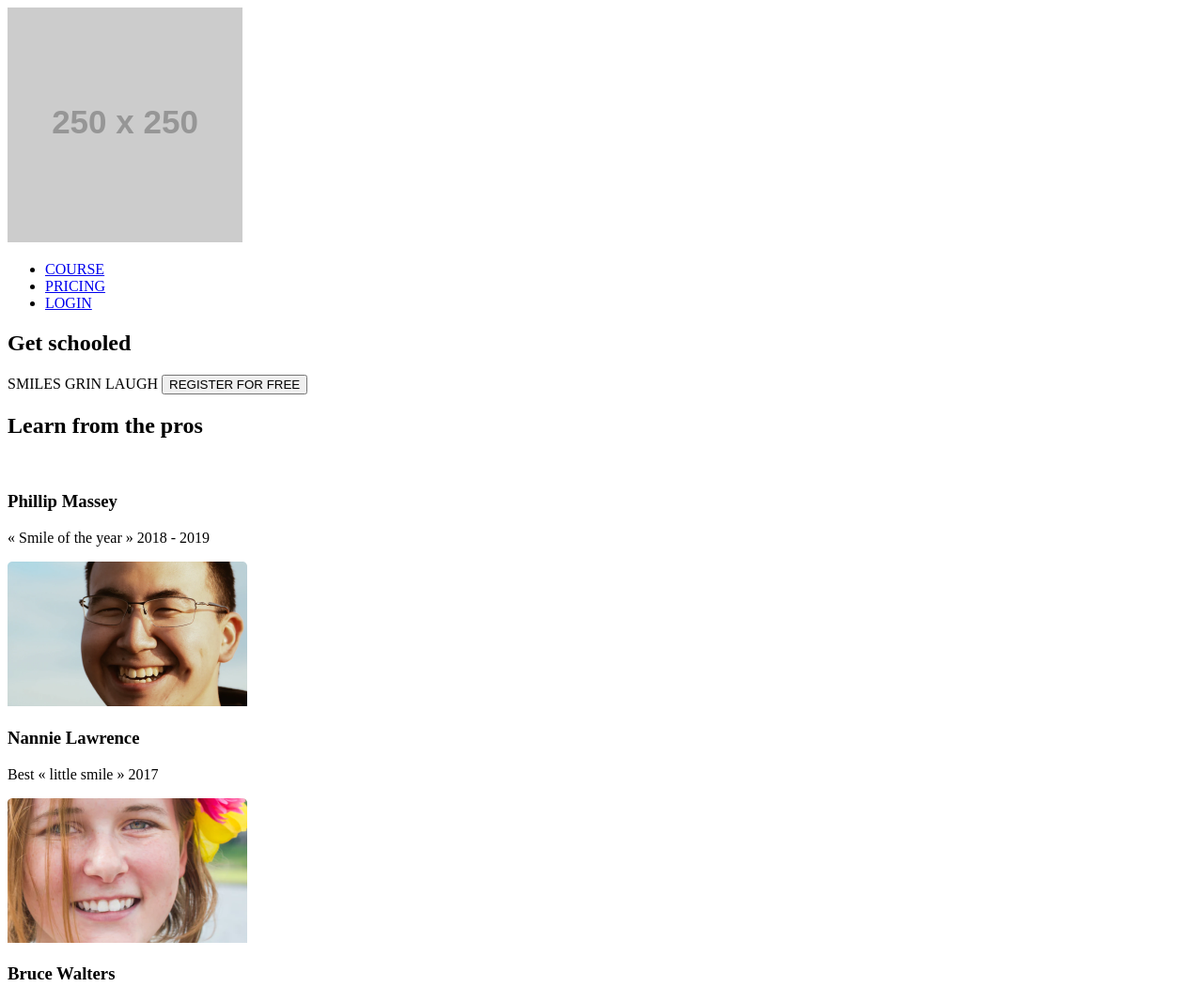
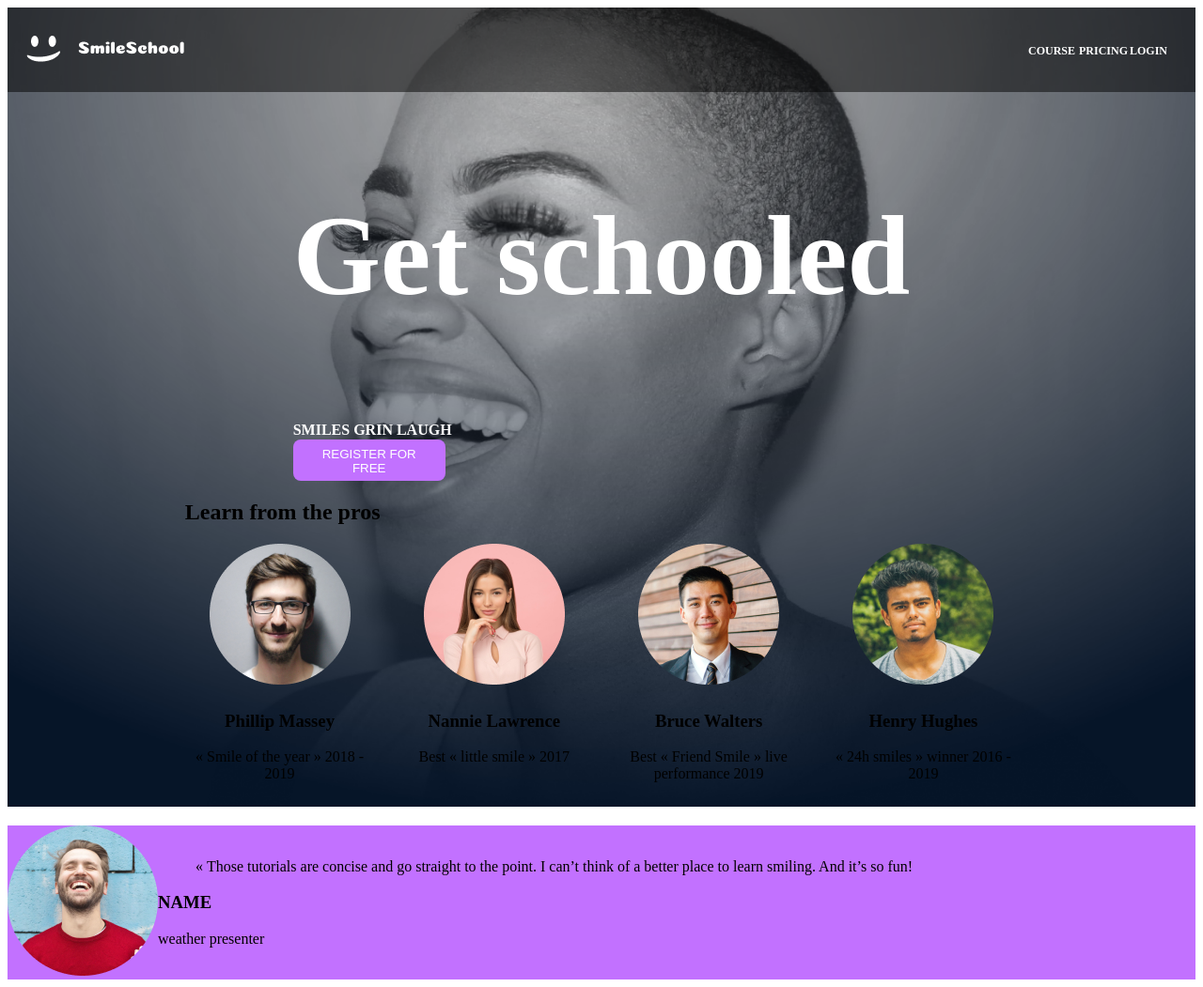
Before and after one commit to dicarlos-maker/alx_html_css, a plain HTML site: page css_advanced/index.html in a window 1280 px wide. Shown: the top 1051 px of the page at 94% size. Drawn offline with Linux system fonts and the light colour scheme; placeholder pictures from the web are drawn by us.

Commit message:
Files and folder created

```diff
--- a/css_advanced/index.html
+++ b/css_advanced/index.html
@@ -8,56 +8,61 @@
     <title>Document</title>
 </head>
 <body>
+    <div class="wrapper">
         <header>
           <nav>
-            <img src="https://fakeimg.pl/250x250?text=Sample+Logo" alt="logo">
-
+            <img src="./images/logo.png" alt="logo">
             <ul>
               <li><a href="#">COURSE</a></li>
               <li><a href="#">PRICING</a></li>
               <li><a href="#">LOGIN</a></li>
             </ul>
           </nav>
+        </header>
 
-    </header>
-    <main>
-        <section>
+        <section class="hero">
           <div>
             <h1>Get schooled</h1>
+            <div>
             <span>SMILES</span>
             <span>GRIN</span>
             <span>LAUGH</span>
+        </div>
+        <div>
             <button>REGISTER FOR FREE</button>
+        </div>
           </div>
           <div>
             <h2>Learn from the pros</h2>
+            <div class="instructors">
               <div>
-                    <div>
-                        <img src="./images/1 (3).png" alt="">
+                <img src="./images/1.png" alt="">
                 <h3>Phillip Massey</h3>
                 <p>« Smile of the year » 2018 - 2019</p>
               </div>
               <div>
-                        <img src="./images/6.png" alt="">
+                <img src="./images/3.png" alt="">
                 <h3>Nannie Lawrence</h3>
                 <p>Best « little smile » 2017</p>
               </div>
               <div>
-                        <img src="./images/7.png" alt="">
+                <img src="./images/2 (2).png" alt="">
                 <h3>Bruce Walters</h3>
                 <p>Best « Friend Smile » live performance 2019</p>
               </div>
               <div>
-                        <img src="./images/8.png" alt="">
+                <img src="./images/4.png" alt="">
                 <h3>Henry Hughes</h3>
                 <p>« 24h smiles » winner 2016 - 2019</p>
               </div>
             </div>
           </div>
         </section>
-        <section>
+      </div>
+
+        <section class="testimonials">
             <div>
-                <img src="./images/Bitmap.png" alt="image">
+                <img src="./images/5.png" alt="image">
             </div>
             <div>
                 <blockquote>« Those tutorials are concise and go straight to the point. I can’t think of a better place to learn smiling. And it’s so fun!</blockquote>
@@ -198,7 +203,7 @@
     <footer>
         <section>
             <div>
-                <img src="https://fakeimg.pl/250x250?text=Sample+Logo" alt="logo">
+                <img src="./images/logo.png" alt="logo">
                 <div>
                     <i class="fa-brands fa-facebook"></i>
                     <i class="fa-brands fa-twitter"></i>
--- a/css_advanced/styles.css
+++ b/css_advanced/styles.css
@@ -0,0 +1,131 @@
+.wrapper {
+    background-image: url(./images/Object.png);
+    background-size: cover;
+    background-position: center;
+}
+
+header {
+    background-color: rgba(0, 0, 0, 0.5);
+    /* Semi-transparent black background */
+    color: #fff;
+    /* Text color for contrast */
+    padding: 20px;
+    /* Adjust padding if needed */
+}
+
+nav {
+    display: flex;
+    /* Make navigation elements flexible for better layout */
+    justify-content: space-between;
+    /* Distribute elements horizontally */
+    align-items: center;
+    /* Align elements vertically */
+}
+
+nav li,
+a {
+    display: inline-block;
+    width: 50px;
+    height: 15px;
+    gap: 0px;
+    opacity: 0px;
+    font-family: Source Sans Pro;
+    font-size: 12px;
+    font-weight: 700;
+    line-height: 15.08px;
+    text-align: left;
+    text-decoration: none;
+    color: #ffffff;
+}
+
+h1 {
+    font-family: Source Sans Pro;
+    font-size: 120px;
+    font-weight: 700;
+    line-height: 150.84px;
+    text-align: center;
+    color: #ffffff;
+}
+
+span {
+    font-family: Source Sans Pro;
+    font-size: 16px;
+    font-weight: 700;
+    line-height: 20.11px;
+    text-align: center;
+    color: #FFFFFF;
+}
+
+.hero {
+    display: flex;
+    /* Make the hero section a flex container */
+    flex-direction: column;
+    /* Stack elements vertically */
+    align-items: center;
+    /* Center elements horizontally */
+    margin-bottom: 20px;
+    /* Add some bottom margin */
+}
+
+.hero h1 {
+    text-align: center;
+    /* Center the heading */
+}
+
+.hero .instructors {
+    display: flex;
+    /* Make instructor elements a flexbox container */
+    flex-wrap: wrap;
+    /* Allow elements to wrap onto multiple lines */
+    justify-content: space-between;
+    /* Distribute elements horizontally */
+    margin-top: 20px;
+    /* Add some top margin */
+}
+
+.hero .instructors div {
+    text-align: center;
+    /* Center text within each instructor block */
+    margin-bottom: 10px;
+    /* Add some bottom margin */
+    width: calc(25% - 20px);
+    /* Set width for each instructor block with some margin compensation */
+}
+
+.hero .instructors img {
+    margin-bottom: 5px;
+    /* Add some margin below the image */
+}
+
+
+button {
+    width: 162px;
+    height: 44px;
+    top: 419px;
+    left: 639px;
+    gap: 0px;
+    opacity: 0px;
+    background-color: #C271FF;
+    padding: 0.6em 2em;
+    border-radius: 8px;
+    color: #ffffff;
+    border: 0;
+    text-align: center;
+
+}
+
+.testimonials {
+    display: flex; /* Make the testimonials section a flex container */
+    align-items: center; /* Vertically center elements */
+    margin-bottom: 20px;
+    background: #C271FF;
+
+}
+
+footer {
+
+    background: #071629;
+
+
+
+}
--- /dev/null
+++ b/headphones/0-styles.css
@@ -0,0 +1,282 @@
+body {
+    margin: 0;
+}
+
+.nav {
+    list-style: none;
+    margin: 0;
+    padding: 0;
+    display: flex;
+}
+
+
+.navbar {
+    margin-bottom: 60px;
+    display: flex;
+    justify-content: space-between;
+    align-items: center;
+    padding: 0 45px;
+}
+
+.navbar ul li {
+    margin-left: 20px;
+    font-family: Source Sans Pro;
+    font-size: 12px;
+    font-weight: 700;
+    line-height: 15.08px;
+    text-align: left;
+}
+
+.navbar ul li a {
+    color: #ffffff;
+    text-decoration: none;
+}
+
+
+.logo {
+    width: 161px;
+    height: 32px;
+    top: 92px;
+    left: 200px;
+    gap: 0px;
+    opacity: 0px;
+
+}
+
+
+
+.hero {
+    background-image: url(images/headphones_hero_1.jpg);
+    background-position: center;
+    background-size: cover;
+}
+
+.hero_content {
+    padding: 60px 45px;
+    display: flex;
+    justify-content: center;
+}
+
+.hero_inner {
+    padding-left: 150px;
+    width: 760px;
+    justify-content: center;
+}
+
+.hero h1 {
+    margin-bottom: 40px;
+    width: 578px;
+    height: 40px;
+    left: 29px;
+    gap: 0px;
+    opacity: 0px;
+    font-family: Source Sans Pro;
+    font-size: 32px;
+    font-weight: 700;
+    line-height: 40.22px;
+    text-align: center;
+    color: #ffffff;
+}
+
+.hero p {
+
+    height: 20px;
+    top: 40px;
+    left: 141px;
+    gap: 0px;
+    opacity: 0px;
+    font-family: Source Sans Pro;
+    font-size: 16px;
+    font-weight: 700;
+    line-height: 20.11px;
+    text-align: center;
+    color: #ffffff;
+}
+
+.paragraph {
+    margin-top: 60px;
+    width: 637px;
+    height: 104px;
+    top: 209px;
+    gap: 0px;
+    opacity: 0px;
+    font-family: Source Sans Pro;
+    font-size: 16px;
+    font-weight: 400;
+    line-height: 26px;
+    text-align: center;
+    color: #ffffff;
+}
+
+.button {
+    width: 162px;
+    height: 44px;
+    top: 100px;
+    left: 237px;
+    gap: 0px;
+    opacity: 0px;
+    color: #ffffff;
+    background: #FF6565;
+    border: 0;
+    border-radius: 25px;
+
+    justify-content: center;
+}
+
+
+.content {
+    margin-top: 60px;
+    display: flex;
+    justify-content: center;
+}
+
+.content_inner {
+    width: 760px;
+    justify-content: center;
+    align-items: center;
+}
+
+.content_inner h2 {
+    width: 190px;
+    height: 40px;
+    left: 224px;
+    gap: 0px;
+    opacity: 0px;
+    font-family: SourceSansPro;
+    font-size: 32px;
+    line-height: 37.5px;
+    text-align: center;
+
+}
+
+.category {
+    padding: 0 45px;
+}
+
+.services {
+    display: flex;
+    justify-content: center;
+}
+
+
+.testimonials {
+    background-image: url(images/headphones_hero_2.jpg);
+    background-position: center;
+    background-size: cover;
+}
+
+
+.testimony {
+    margin-top: 60px;
+    display: flex;
+    justify-content: center;
+}
+
+.testimony_inner {
+    width: 760px;
+    justify-content: center;
+    align-items: center;
+}
+
+.testimony_inner h2 {
+    width: 448px;
+    height: 40px;
+    top: 141px;
+    left: 477px;
+    gap: 0px;
+    opacity: 0px;
+    font-family: SourceSansPro;
+    font-size: 32px;
+    line-height: 37.5px;
+    text-align: center;
+    color: #ffffff;
+}
+
+.testimony_inner p {
+    width: 637px;
+    height: 104px;
+    top: 221px;
+    left: 382px;
+    gap: 0px;
+    opacity: 0px;
+    font-family: Source Sans Pro;
+    font-size: 16px;
+    font-weight: 400;
+    line-height: 26px;
+    text-align: center;
+    color: #ffffff;
+}
+
+.stats {
+    margin-top: 60px;
+    display: flex;
+    justify-content: center;
+}
+
+.stat {
+    padding: 0 45px;
+}
+
+
+.contact {
+    justify-content: center;
+
+}
+
+.form {
+    justify-content: center;
+    width: 335px;
+    height: 373px;
+    top: 2254px;
+    left: 533px;
+    gap: 0px;
+    opacity: 0px;
+
+}
+
+.footer {
+
+    height: 249px;
+    top: 2757px;
+    gap: 0px;
+    opacity: 0px;
+    justify-content: space-between;
+    align-items: center;
+    display: flex;
+    background-color: #071629;
+}
+
+
+.info {
+    display: flex;
+    justify-content: center;
+}
+
+
+.info i {
+    width: 30px;
+    height: 30px;
+    top: 90px;
+    left: 1070px;
+    gap: 0px;
+    opacity: 0px;
+    color: #ffffff;
+
+}
+
+.copyright {
+    width: 98px;
+    height: 15px;
+    top: 195px;
+    left: 651px;
+    gap: 0px;
+    opacity: 0.35px;
+    font-family: Source Sans Pro;
+    font-size: 12px;
+    font-weight: 400;
+    line-height: 15.08px;
+    text-align: left;
+    color: #ffffff;
+
+
+}
```
Also changed, not shown: headphones/0-index.html (added, +148 -0 lines), css_advanced/images/2 (2).png (added), headphones/images/dot_1.png (added), headphones/images/favicon.png (added), headphones/images/headphones_hero_1.jpg (added), headphones/images/headphones_hero_2.jpg (added), headphones/images/hearing.png (added), headphones/images/logo_headphones.png (added), headphones/images/music.png (added), headphones/images/pentagone.png (added), headphones/images/sound-frecuency.png (added), headphones/images/video.png (added), 1 other file. Lines whose indentation alone changed are shown as unchanged.
